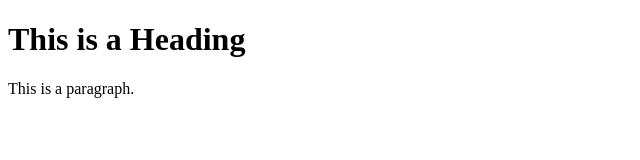
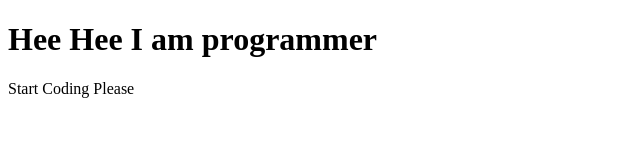
Before and after one commit to kxkx1111/mkk, a plain HTML site: page index.html in a window 1280 px wide. Shown: the whole page, without its empty margins (0-640 px from the left). Drawn offline with Linux system fonts and the light colour scheme.

Commit message:
Update index.html

```diff
--- a/index.html
+++ b/index.html
@@ -1,12 +1,12 @@
 <!DOCTYPE html>
 <html>
 <head>
-<title>Page Title</title>
+<title>Myat Ko Ko </title>
 </head>
 <body>
 
-<h1>This is a Heading</h1>
-<p>This is a paragraph.</p>
+<h1> Hee Hee I am programmer</h1>
+<p> Start Coding Please</p>
 
 </body>
 </html>
```
